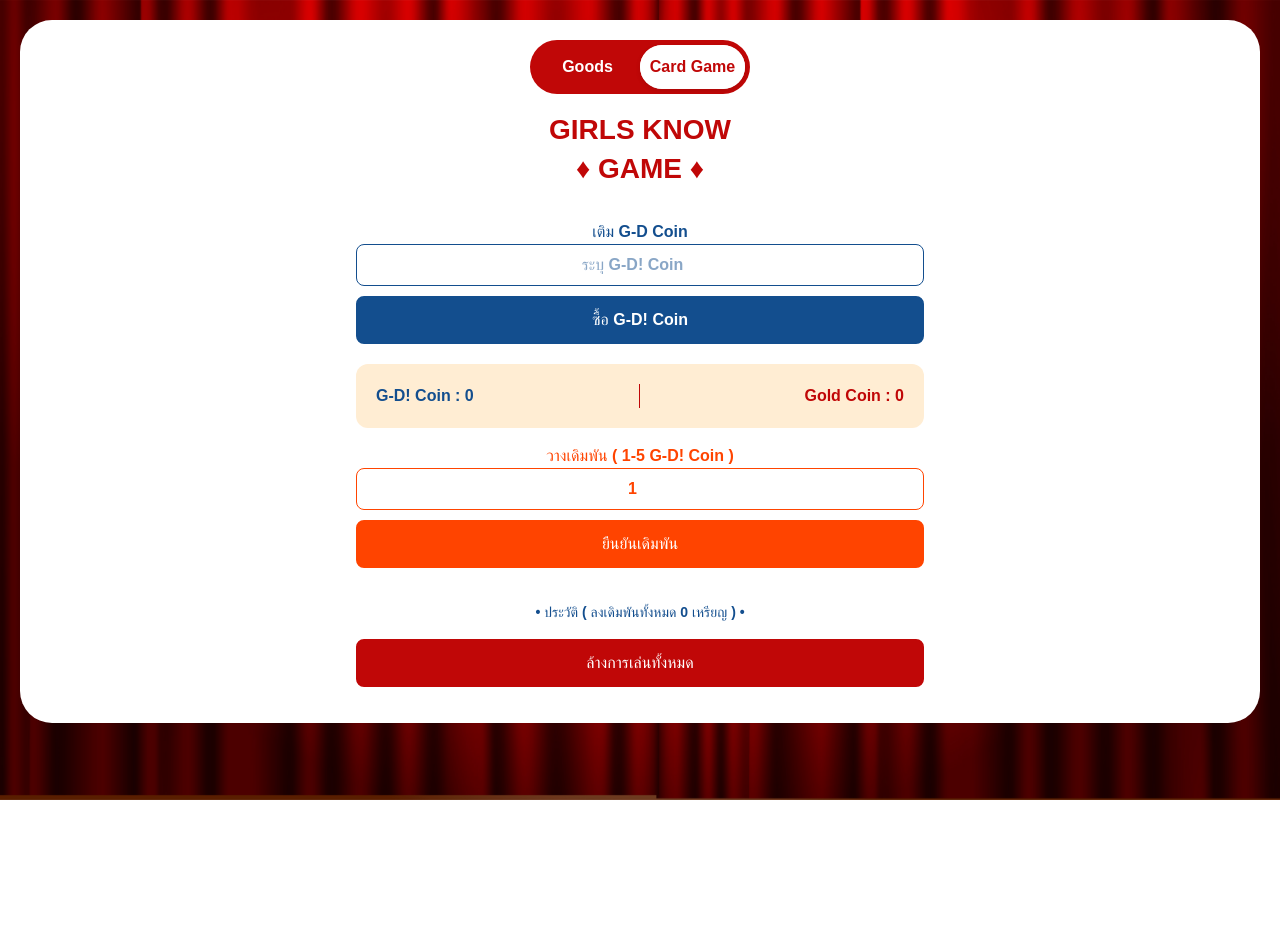
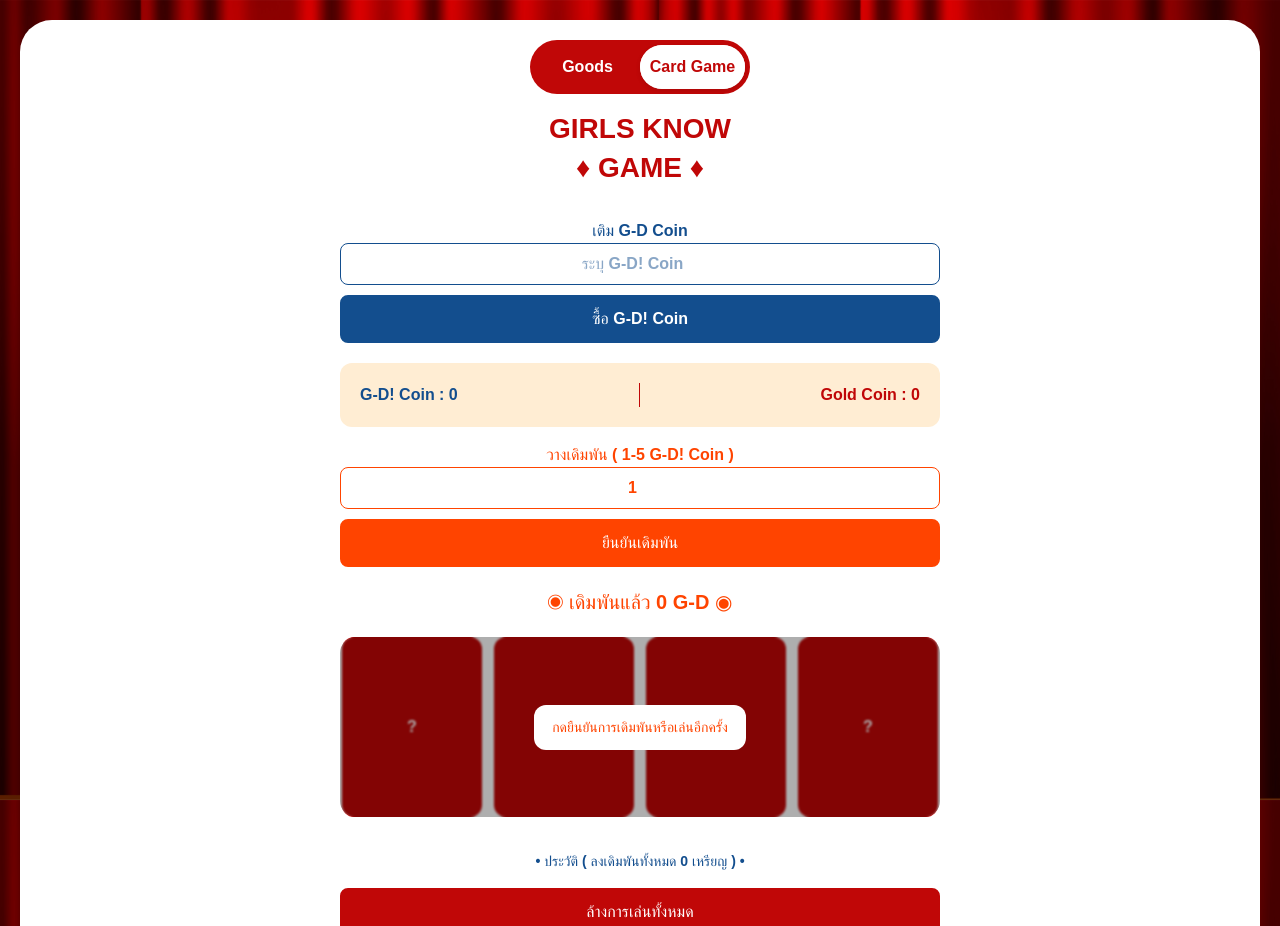
Before and after one commit to mypakamnd/hatobito-project, a Vue app in the folder hatobito-fan-website/: page /card-game in a window 1280 px wide. Shown: the top 926 px of the page. Before the commit the page ends 800 px from the top, so only its background shows below. Built offline with nearby package versions, Linux system fonts and the light colour scheme; a web font is replaced by a local one.

Commit message:
fix: display card

```diff
--- a/hatobito-fan-website/src/components/CardGame.vue
+++ b/hatobito-fan-website/src/components/CardGame.vue
@@ -25,7 +25,7 @@
     </div>
 
     <!-- PHASE 1 : BET -->
-    <div v-if="gameState === 'bet'" class="section">
+    <div class="section">
       <label class="put-coin block font-semibold">วางเดิมพัน ( 1-5 G-D! Coin )</label>
 
       <div class="row">
@@ -36,15 +36,22 @@
     </div>
 
     <!-- PHASE 2 : DRAW -->
-    <div v-if="gameState === 'draw' || gameState === 'result'" class="section">
+    <div class="section">
       <p class="highlight">◉ เดิมพันแล้ว {{ currentBet }} G-D ◉</p>
       <!-- <p class="select-card" v-if="gameState === 'draw'">เลือกการ์ด 1 ใบ</p> -->
 
-      <div class="card-area">
-        <div v-for="(card, index) in cards" :key="index" class="card-wrapper" @click="pickCard(card)">
-          <div class="card" :class="{ flipped: card.flipped }">
-            <div class="front">?</div>
-            <div class="back">{{ card.name }}</div>
+      <div class="card-area-wrapper">
+        <!-- Overlay Lock -->
+        <div v-if="!canPickCard" class="card-lock">
+          <p>กดยืนยันการเดิมพันหรือเล่นอีกครั้ง</p>
+        </div>
+
+        <div class="card-area">
+          <div v-for="(card, index) in cards" :key="index" class="card-wrapper" @click="pickCard(card)">
+            <div class="card" :class="{ flipped: card.flipped }">
+              <div class="front">?</div>
+              <div class="back">{{ card.name }}</div>
+            </div>
           </div>
         </div>
       </div>
@@ -146,6 +153,7 @@ function handleTopUp() {
 
 function confirmBet() {
   if (!isValidBet.value) return;
+
   if (gdCoin.value < betAmount.value) {
     betError.value = "เหรียญไม่พอ";
     return;
@@ -154,19 +162,26 @@ function confirmBet() {
   currentBet.value = betAmount.value;
   gdCoin.value -= currentBet.value;
 
+  gameState.value = "draw";
+}
+
+/* ---------------- DRAW ---------------- */
+
+const canPickCard = computed(() => {
+  return gameState.value === "draw";
+});
+
+function initCards() {
   const drawn = [...shuffle(mainDeck).slice(0, 2), ...shuffle(itemDeck).slice(0, 2)];
 
   cards.value = shuffle(drawn).map((c) => ({
     name: c,
     flipped: false,
   }));
-
-  gameState.value = "draw";
 }
 
-/* ---------------- DRAW ---------------- */
-
 function pickCard(cardObj) {
+  if (!canPickCard.value) return;
   if (gameState.value !== "draw") return;
 
   cardObj.flipped = true;
@@ -237,8 +252,9 @@ function pickCard(cardObj) {
 
 function resetGame() {
   currentBet.value = 0;
-  cards.value = [];
   resultMessage.value = "";
+
+  initCards(); // play and shuffle new cards
   gameState.value = "bet";
 }
 
@@ -256,7 +272,7 @@ function clearGameData() {
   goldCoin.value = 0;
   history.value = [];
   currentBet.value = 0;
-  cards.value = [];
+  //   cards.value = [];
   resultMessage.value = "";
   gameState.value = "bet";
   resultText.value = "";
@@ -272,6 +288,8 @@ onMounted(() => {
   gdCoin.value = Number(localStorage.getItem("gdCoin")) || 0;
   goldCoin.value = Number(localStorage.getItem("goldCoin")) || 0;
   history.value = JSON.parse(localStorage.getItem("gdHistory")) || [];
+
+  initCards();
 
   const savedVersion = localStorage.getItem("app_version");
 
@@ -294,7 +312,7 @@ watch(history, (v) => localStorage.setItem("gdHistory", JSON.stringify(v)), {
 .game-container {
   max-width: 80%;
   width: 50%;
-  padding: 16px;
+  padding: 15px 0px;
   font-family: sans-serif;
   display: flex;
   flex-direction: column;
@@ -410,11 +428,9 @@ button:disabled {
   color: #ffb33f;
 }
 
-.card-area {
-  display: flex;
-  flex-wrap: nowrap;
-  gap: 12px;
-  justify-content: center;
+.card-area-wrapper {
+  position: relative;
+  margin-top: 20px;
 }
 
 .card-wrapper {
@@ -446,6 +462,55 @@ button:disabled {
   justify-content: center;
   font-weight: bold;
   backface-visibility: hidden;
+}
+
+/* overlay สีเทาคลุม */
+.card-lock {
+  position: absolute;
+  inset: 0;
+  background: rgba(0, 0, 0, 0.318);
+  backdrop-filter: blur(1px);
+  display: flex;
+  justify-content: center;
+  align-items: center;
+  border-radius: 16px;
+  z-index: 10;
+  text-align: center;
+  padding: 2px;
+  animation: fadeIn 0.3s ease;
+}
+
+.card-lock p {
+  background: white;
+  color: #ff4400;
+  padding: 12px 18px;
+  border-radius: 12px;
+  font-weight: 600;
+  font-size: 14px;
+}
+
+/* การ์ด */
+.card-area {
+  display: flex;
+  flex-wrap: wrap;
+  gap: 12px;
+  justify-content: center;
+}
+
+/* mobile: 2 ใบต่อแถว */
+.card-wrapper {
+  width: calc(50% - 12px);
+  max-width: 140px;
+}
+
+/* fade animation */
+@keyframes fadeIn {
+  from {
+    opacity: 0;
+  }
+  to {
+    opacity: 1;
+  }
 }
 
 .front {
```
